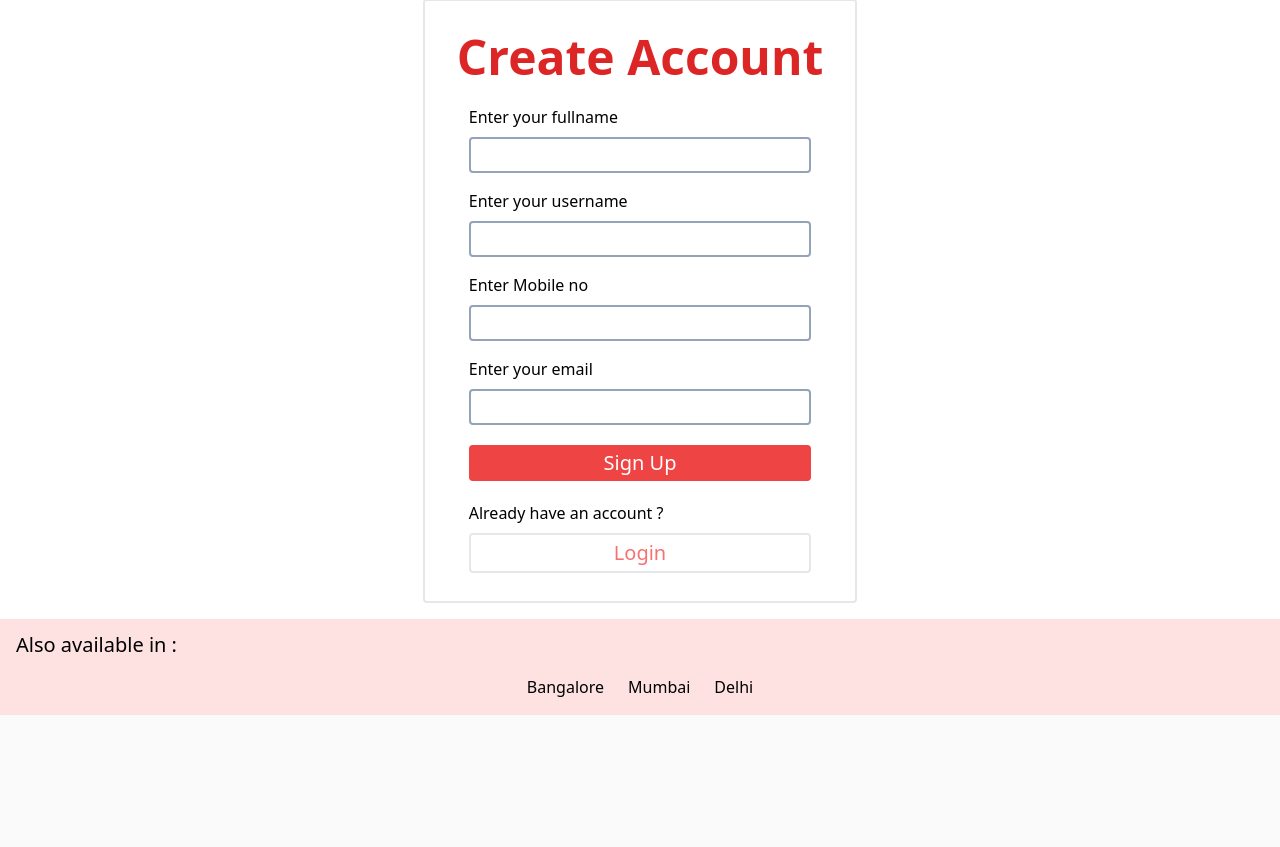
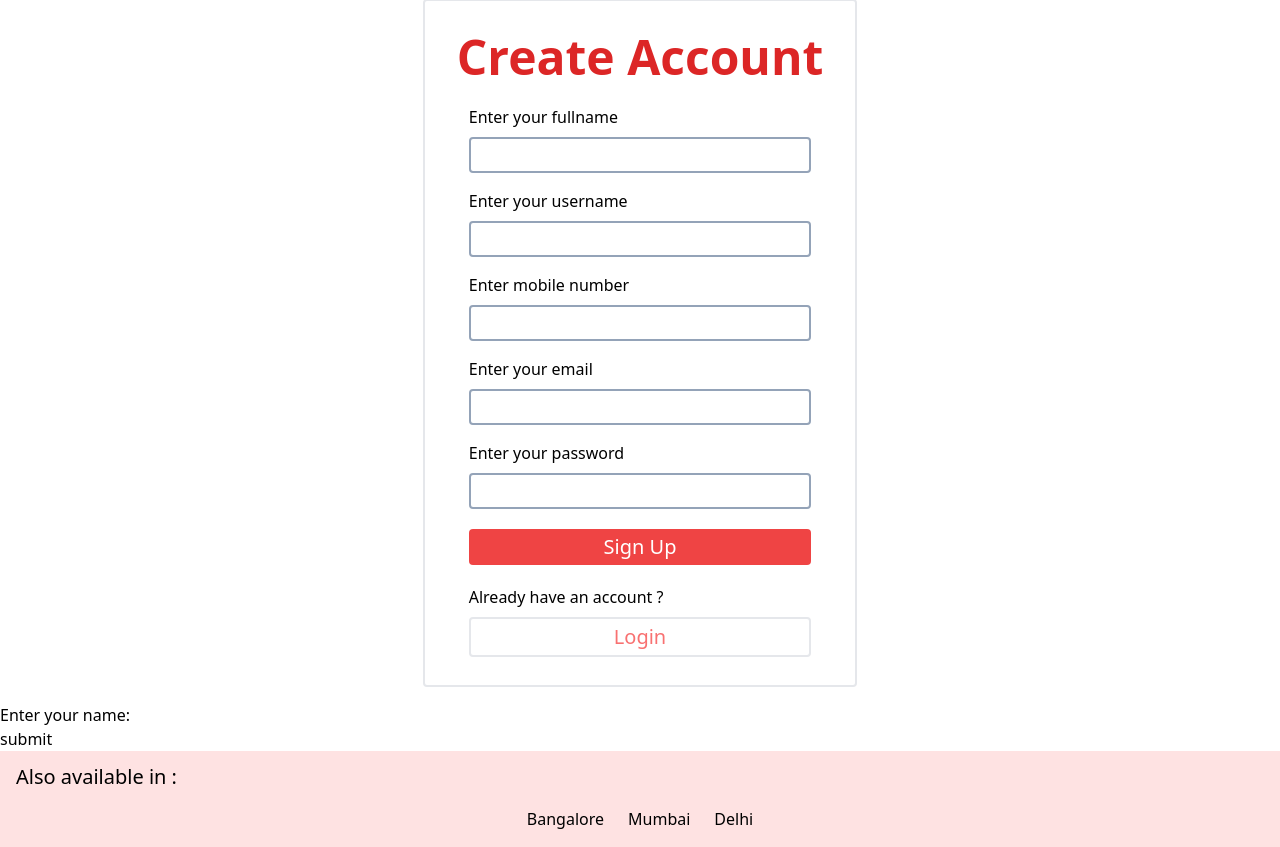
Before and after one commit to chriswilder3/FitFlex, a Django app: page /users/signup/ in a window 1280 px wide. Shown: the part 96-943 px from the top of the page. Before the commit the page ends 811 px from the top, so only its background shows below. Run offline with Django 5.2, Linux system fonts and the light colour scheme; some libraries are stand-ins or nearby versions.

Commit message:
added django Form class and handling for signup form

```diff
--- /dev/null
+++ b/users/forms.py
@@ -0,0 +1,37 @@
+from django import forms
+        # forms is a Django package that contains Form class.
+
+
+# We know that HTML has forms, But provide more security, management toit
+# We rely on Django. In addition, since Django is the backend, through
+# GET/POST methods, we have to submit form data to a url (action attr)
+# which is served to to endpoint of a url patterns and a view corrsponding
+# to it will handle this form data.
+
+# Form class :
+        #  Similar to how Django model describes the logical structure of
+        #  an object correspondong to a relation in DB.
+        # Form class describes a form and determines how it works & appears.
+
+# In a similar way that a model class’s fields map to database fields,
+# a form class’s fields map to HTML form <input> elements.
+
+# ( In particular A ModelForm maps a model class’s fields to HTML form
+# <input> elements via a Form)
+
+class SignUpForm( forms.Form):
+    name = forms.CharField( label = 'Enter your name', max_length=100)
+
+    # This defines a Form class with a single field (your_name).
+    # The given label to the field, will appear in the <label> when it’s
+    # rendered (other wise It will automatically generate a label for us).
+
+    # A Form instance has an is_valid() method, which runs validation
+    # routines for all its fields. When this method is called, if all
+    # fields contain valid data, it will: return True
+    # and then place the form’s data in its cleaned_data attribute.
+
+    # All the forms must be instantiated in the view corresponding to
+    # that forms page.
+    # Then the Form data sent back to a Django website is
+    # processed by that view.
--- a/users/templates/signup.html
+++ b/users/templates/signup.html
@@ -52,7 +52,7 @@
         <h1 class="text-5xl text-red-600 py-4 font-bold">
             Create Account
         </h1>
-        <form action="" method="POST" class=" px-3 flex flex-col min-w-64 ">
+        <form action="/users/signup" method="POST" class=" px-3 flex flex-col min-w-64 ">
 
             <label class="basis-4 my-2 " for="name">Enter your fullname</label>
             <input class="basis-4 border-slate-400 p-1 border-2
@@ -62,13 +62,17 @@
             <input class="basis-4 border-slate-400 p-1 border-2
                      focus:border-red-500 mb-2 rounded " type="text" name="username" id="username">
 
-            <label class="basis-4 my-2 " for="phone">Enter Mobile no</label>
+            <label class="basis-4 my-2 " for="phone">Enter mobile number</label>
             <input class="basis-4 border-slate-400 p-1 border-2
                      focus:border-red-500 mb-2 rounded " type="number" name="phone" id="phone">
 
             <label class="basis-4 my-2 " for="email">Enter your email</label>
             <input class="basis-4 border-slate-400 p-1 border-2
                      focus:border-red-500 mb-2 rounded " type="email" name="email" id="email">
+
+            <label class="basis-4 my-2 " for="password">Enter your password</label>
+            <input class="basis-4 border-slate-400 p-1 border-2
+                     focus:border-red-500 mb-2 rounded " type="password" name="password" id="password">
 
             <button type="submit" href="/items" class="basis-4 bg-red-500
                 hover:bg-red-300 hover:text-slate-500
@@ -86,7 +90,13 @@
         </div>
     </div>
 
-
+    <div class="dummyform">
+        <form action="/users/signup">
+            {% csrf_token %}
+            {{ signUpForm}}
+            <input type="submit" value="submit">
+        </form>
+    </div>
 
 
 
--- a/users/views.py
+++ b/users/views.py
@@ -4,12 +4,58 @@ from django.template import loader
 
 from django.http import HttpResponse
 
+from .forms import SignUpForm
+
 # Create your views here.
 
 def signup(request):
-    signUpTemplate = loader.get_template('signup.html')
+    # Note that view functions are able handle both GET/ POST requests.
+    # GET : when the page is first loaded, showing an empty form. We need
+            # Inject form along with template as response
+    # POST : When the the form is submitted. We need to validate the
+            # the fields and if correct the user to another page,
+            # ex : in our case to users dashboard.
 
-    return HttpResponse( signUpTemplate.render() )
+    if request.method == 'POST' :
+        # Checks if the request is a form submission
+
+        submittedForm = SignUpForm( request.POST)
+          # If yes, the submitted data will be in request.POST
+          # Now we create an instance of Form defined in forms.py and
+          # populate it with submitted data. This is called binding
+          # data to the form.
+
+        if submittedForm.is_valid():
+            # After running validations on form, if all correct, the
+            # is_valid() is set true. otherwise false.
+            # Since its true, validated data will be in
+            # form_instance.cleaned_data variable
+
+            # After obtaining and processing this data internally, we
+            # can redirect the page to another with HttpResponseRedirect
+            HttpResponseRedirect( '/users/user_dashboard')
+    else:
+        # If the request was not POST, then it was GET( since only 2
+        # possible for forms). It means the page is being requested for
+        # the first time. Hence we need to instantiate the form
+        # and inject into the template.
+        newForm = SignUpForm()
+
+            # Note that the below render() does the same work render()
+            # we used from template.loader() But practice this one
+            # Since, it directly returns HttpResponse object and
+            # recommeded by Django. Its much simpler.
+        context = { 'signUpForm' : newForm }
+        return render(request,'signup.html', context )
+                # Now Go to signup.html and enter {{signUpForm}} to
+                # generate this form there.
+                # Just add structure similar to this :
+                # <form action="/users/signup" method="post">
+                #     {% csrf_token %}
+                #     {{ signUpForm }}
+                #     <input type="submit" value="Submit">
+                # </form>
+
 
 def signin(request):
     signInTemplate = loader.get_template('signin.html')
```
